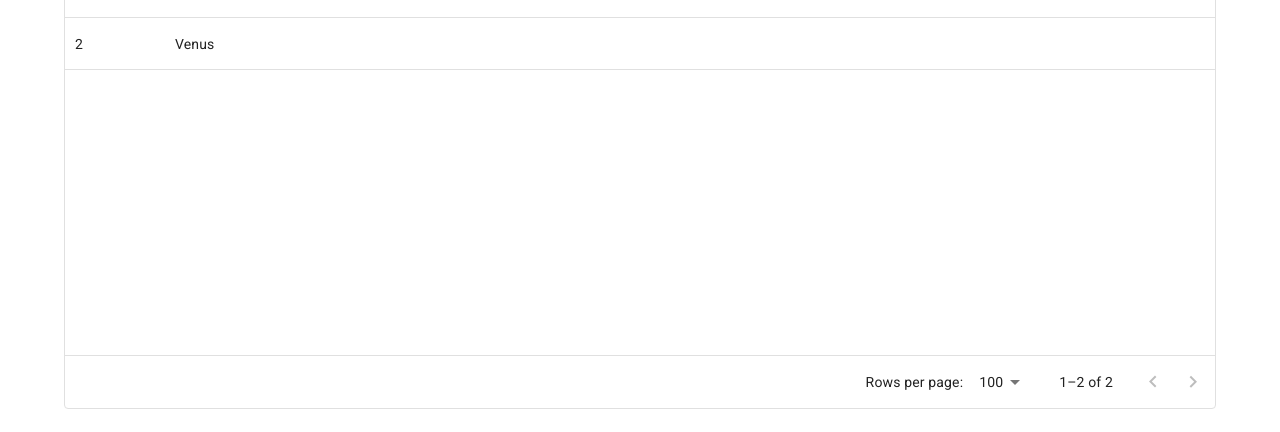
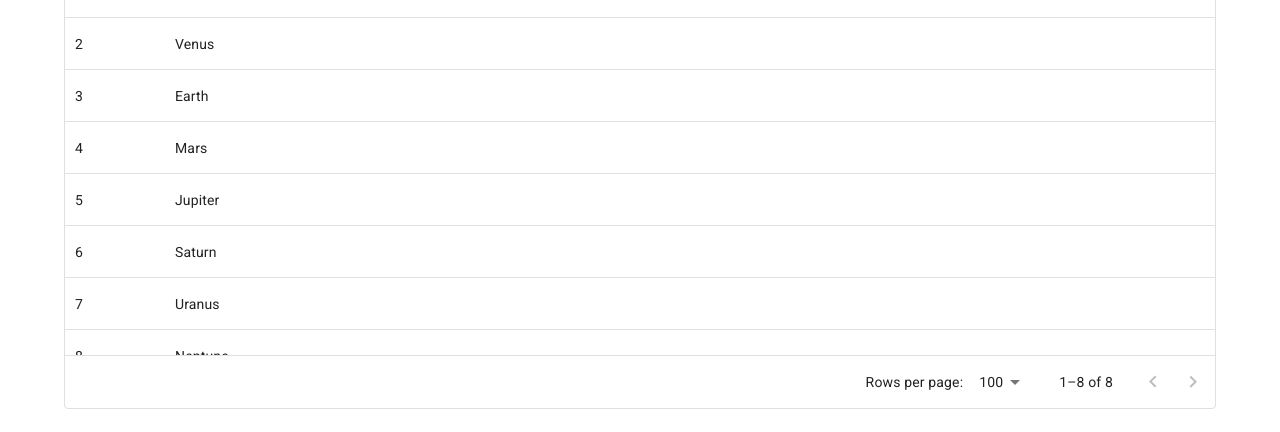
Before and after one commit to JoshuaJonesTS/sandbox-ts, a React (Create React App) app: page / in a window 1280 px wide. Shown: the part 157-589 px from the top of the page. Built offline with nearby package versions, Linux system fonts and the light colour scheme; no server answers.

Commit message:
Add planets

```diff
--- a/src/pages/search/SearchFunctionality/collections/PlanetListWithSearch.collection.jsx
+++ b/src/pages/search/SearchFunctionality/collections/PlanetListWithSearch.collection.jsx
@@ -35,7 +35,31 @@ const samplePlanetData = [
     {
         id: 2,
         name: "Venus"
-    }
+    },
+    {
+        id: 3,
+        name: "Earth"
+    },
+    {
+        id: 4,
+        name: "Mars"
+    },
+    {
+        id: 5,
+        name: "Jupiter"
+    },
+    {
+        id: 6,
+        name: "Saturn"
+    },
+    {
+        id: 7,
+        name: "Uranus"
+    },
+    {
+        id: 8,
+        name: "Neptune"
+    },
 ];
 
 const PlanetListWithSearch = (data = { allPlanets: [...samplePlanetData] }, loading, error) => {
```
